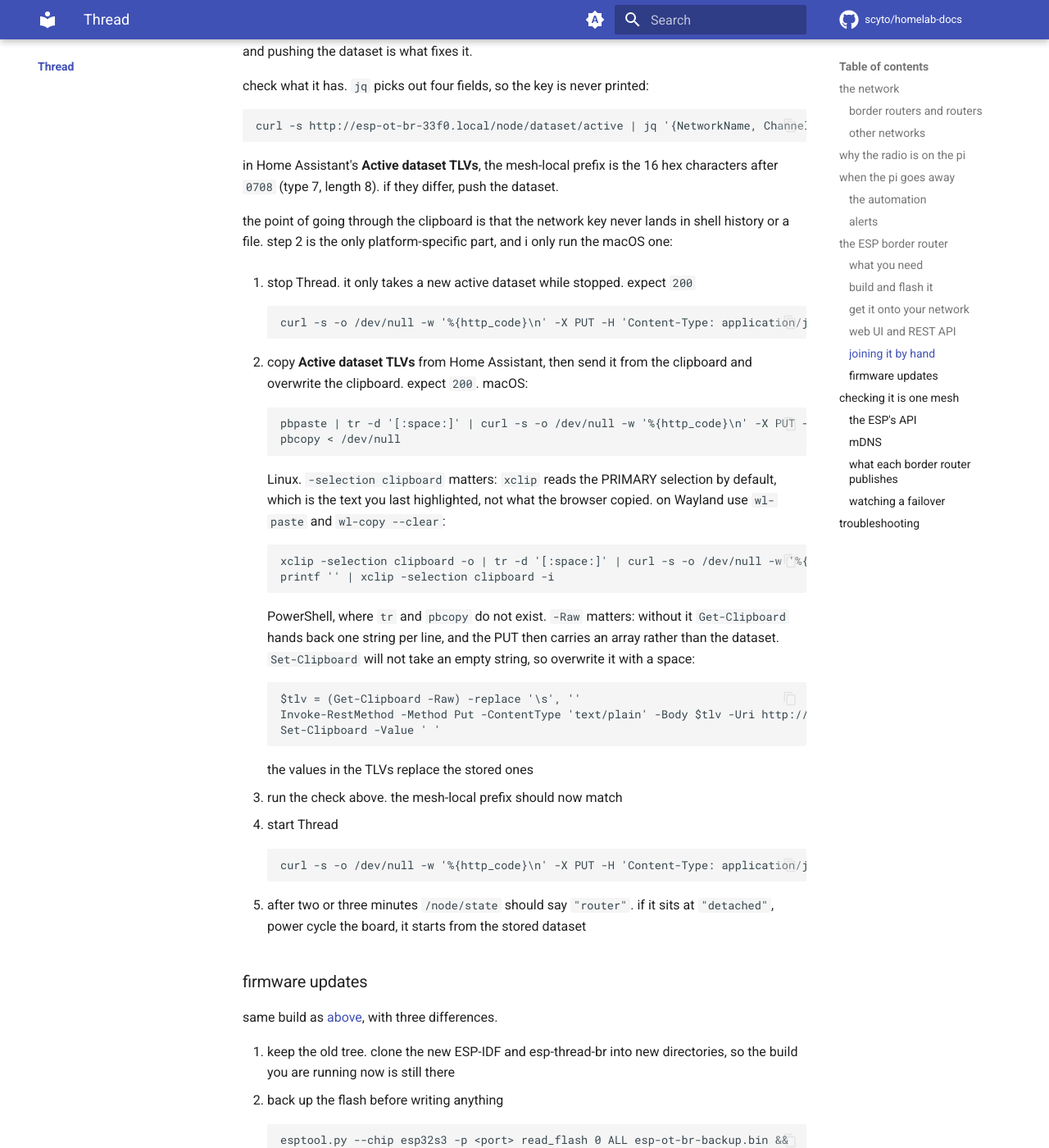
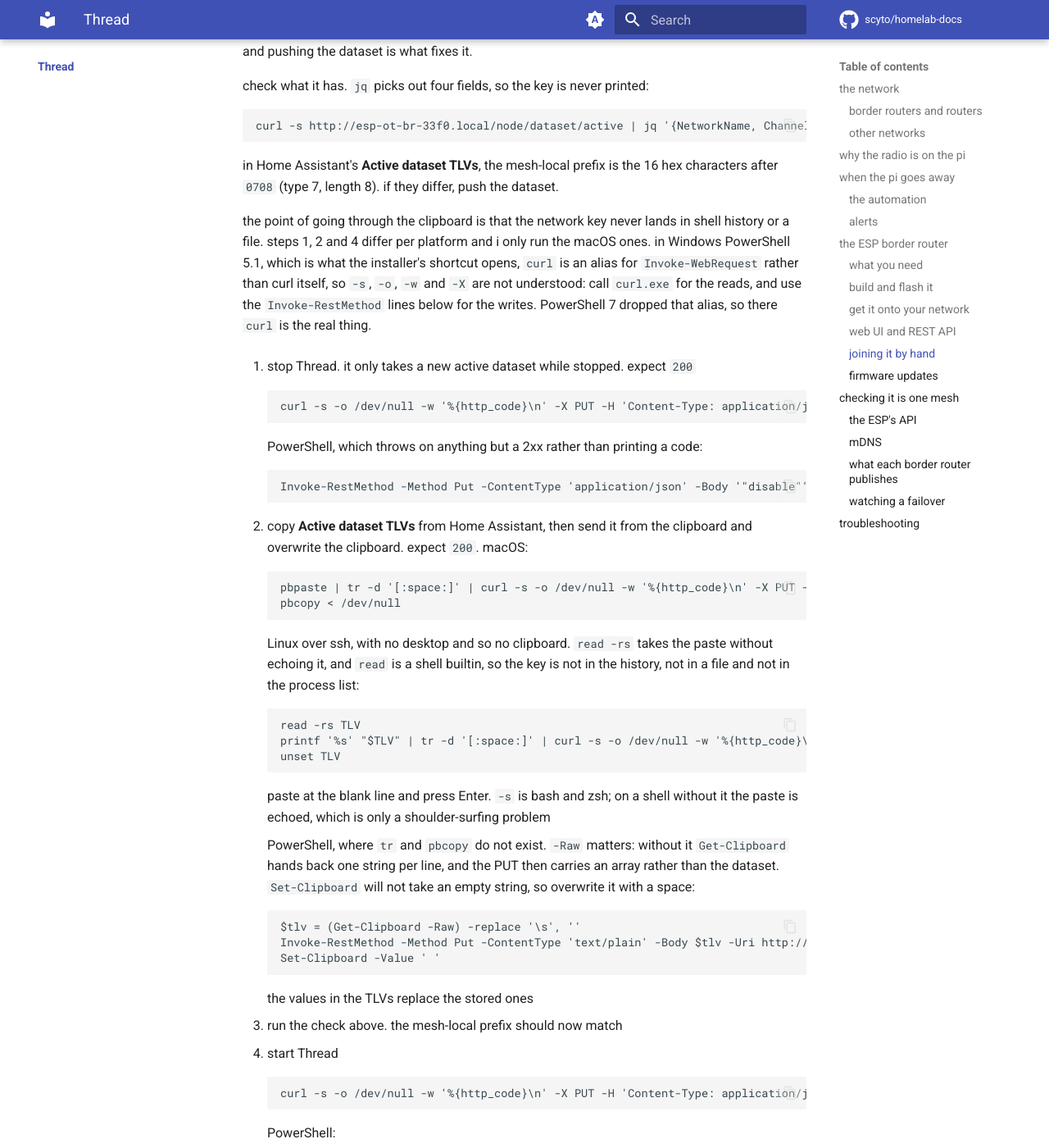
Before and after one commit to scyto/homelab-docs, an MkDocs documentation site: the page built from docs/thread/index.md, in a window 1280 px wide and 1400 px high, scrolled down 12741 px. Shown: the whole window at 82% size. Built offline with MkDocs 1.6.1 and Material for MkDocs 9.7.7, drawn with Linux system fonts in a browser that asks for light colours; comment, search, counter and statistics services are not loaded; some of the changed text lies outside the part shown.

Commit message:
Thread: platform commands that run on each platform
- Linux: xclip and wl-paste need a desktop session, so on a headless box
  over ssh the step could not be followed. Use read -rs, a builtin, which
  takes the paste without echoing it and keeps the key out of history,
  off disk and out of the process list.
- Windows: curl is an alias for Invoke-WebRequest in Windows PowerShell
  5.1, so stopping and starting Thread needs Invoke-RestMethod, and the
  reads need curl.exe.
- Say which PowerShell version each caveat belongs to: 7 dropped the
  alias and supports &&.

Co-Authored-By: Claude Opus 5 (1M context) <noreply@anthropic.com>

````diff
--- a/docs/thread/index.md
+++ b/docs/thread/index.md
@@ -372,7 +372,8 @@ from the S3 on first boot, so you only flash one of them.
       idf.py set-target esp32s3 && idf.py build
     ```
 
-    in the ESP-IDF PowerShell, where `export` and `&&` do not exist:
+    in the ESP-IDF PowerShell, where `export` does not exist and `&&` only works
+    in PowerShell 7:
 
     ```
     cd "$env:IDF_PATH\examples\openthread\ot_rcp"
@@ -514,13 +515,23 @@ in Home Assistant's **Active dataset TLVs**, the mesh-local prefix is the 16 hex
 characters after `0708` (type 7, length 8). if they differ, push the dataset.
 
 the point of going through the clipboard is that the network key never lands in
-shell history or a file. step 2 is the only platform-specific part, and i only run
-the macOS one:
+shell history or a file. steps 1, 2 and 4 differ per platform and i only run the
+macOS ones. in Windows PowerShell 5.1, which is what the installer's shortcut
+opens, `curl` is an alias for `Invoke-WebRequest` rather than curl itself, so
+`-s`, `-o`, `-w` and `-X` are not understood: call `curl.exe` for the reads, and
+use the `Invoke-RestMethod` lines below for the writes. PowerShell 7 dropped that
+alias, so there `curl` is the real thing.
 
 1. stop Thread. it only takes a new active dataset while stopped. expect `200`
 
     ```
     curl -s -o /dev/null -w '%{http_code}\n' -X PUT -H 'Content-Type: application/json' -d '"disable"' http://esp-ot-br-33f0.local/node/state
+    ```
+
+    PowerShell, which throws on anything but a 2xx rather than printing a code:
+
+    ```
+    Invoke-RestMethod -Method Put -ContentType 'application/json' -Body '"disable"' -Uri http://esp-ot-br-33f0.local/node/state
     ```
 
 2. copy **Active dataset TLVs** from Home Assistant, then send it from the
@@ -531,14 +542,18 @@ the macOS one:
     pbcopy < /dev/null
     ```
 
-    Linux. `-selection clipboard` matters: `xclip` reads the PRIMARY selection by
-    default, which is the text you last highlighted, not what the browser copied.
-    on Wayland use `wl-paste` and `wl-copy --clear`:
+    Linux over ssh, with no desktop and so no clipboard. `read -rs` takes the
+    paste without echoing it, and `read` is a shell builtin, so the key is not in
+    the history, not in a file and not in the process list:
 
     ```
-    xclip -selection clipboard -o | tr -d '[:space:]' | curl -s -o /dev/null -w '%{http_code}\n' -X PUT -H 'Content-Type: text/plain' --data-binary @- http://esp-ot-br-33f0.local/node/dataset/active
-    printf '' | xclip -selection clipboard -i
+    read -rs TLV
+    printf '%s' "$TLV" | tr -d '[:space:]' | curl -s -o /dev/null -w '%{http_code}\n' -X PUT -H 'Content-Type: text/plain' --data-binary @- http://esp-ot-br-33f0.local/node/dataset/active
+    unset TLV
     ```
+
+    paste at the blank line and press Enter. `-s` is bash and zsh; on a shell
+    without it the paste is echoed, which is only a shoulder-surfing problem
 
     PowerShell, where `tr` and `pbcopy` do not exist. `-Raw` matters: without it
     `Get-Clipboard` hands back one string per line, and the PUT then carries an
@@ -558,6 +573,12 @@ the macOS one:
 
     ```
     curl -s -o /dev/null -w '%{http_code}\n' -X PUT -H 'Content-Type: application/json' -d '"enable"' http://esp-ot-br-33f0.local/node/state
+    ```
+
+    PowerShell:
+
+    ```
+    Invoke-RestMethod -Method Put -ContentType 'application/json' -Body '"enable"' -Uri http://esp-ot-br-33f0.local/node/state
     ```
 
 5. after two or three minutes `/node/state` should say `"router"`. if it sits at
````
